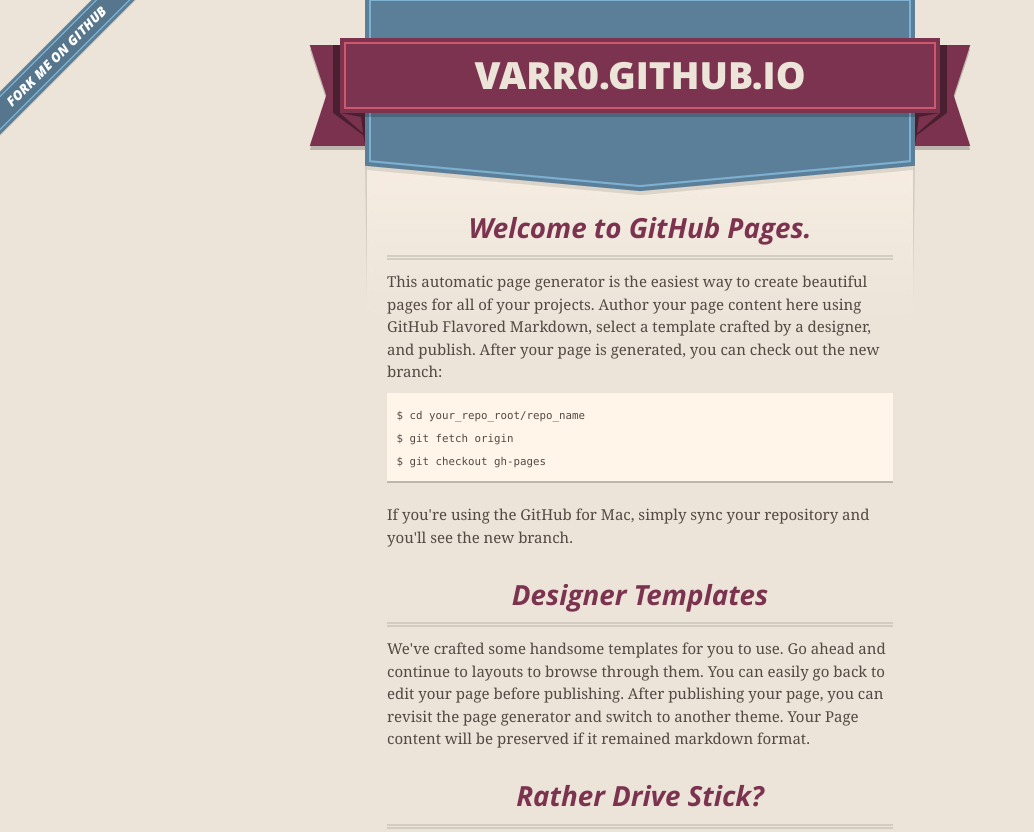
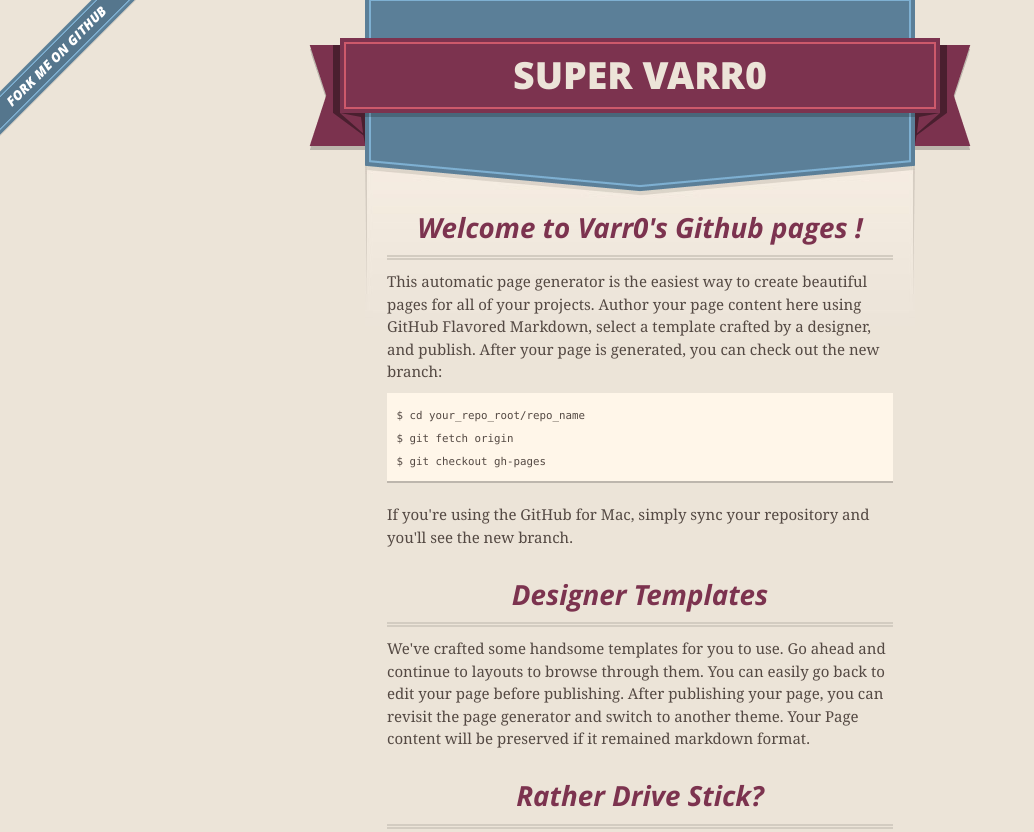
Before and after one commit to Varr0/Varr0.github.io, a plain HTML site: page index.html in a window 1280 px wide. Shown: the top 832 px of the page, without its empty margins (0-1034 px from the left). Drawn offline with nearby package versions, Linux system fonts and the light colour scheme.

Commit message:
Update index.html

```diff
--- a/index.html
+++ b/index.html
@@ -27,7 +27,7 @@
       <header>
         <span class="ribbon-outer">
           <span class="ribbon-inner">
-            <h1>Varr0.github.io</h1>
+            <h1>Super Varr0</h1>
             <h2></h2>
           </span>
           <span class="left-tail"></span>
@@ -46,7 +46,7 @@
 
       <section id="main_content">
         <h3>
-<a name="welcome-to-github-pages" class="anchor" href="#welcome-to-github-pages"><span class="octicon octicon-link"></span></a>Welcome to GitHub Pages.</h3>
+<a name="welcome-to-github-pages" class="anchor" href="#welcome-to-github-pages"><span class="octicon octicon-link"></span></a>Welcome to Varr0's Github pages !</h3>
 
 <p>This automatic page generator is the easiest way to create beautiful pages for all of your projects. Author your page content here using GitHub Flavored Markdown, select a template crafted by a designer, and publish. After your page is generated, you can check out the new branch:</p>
 
```
